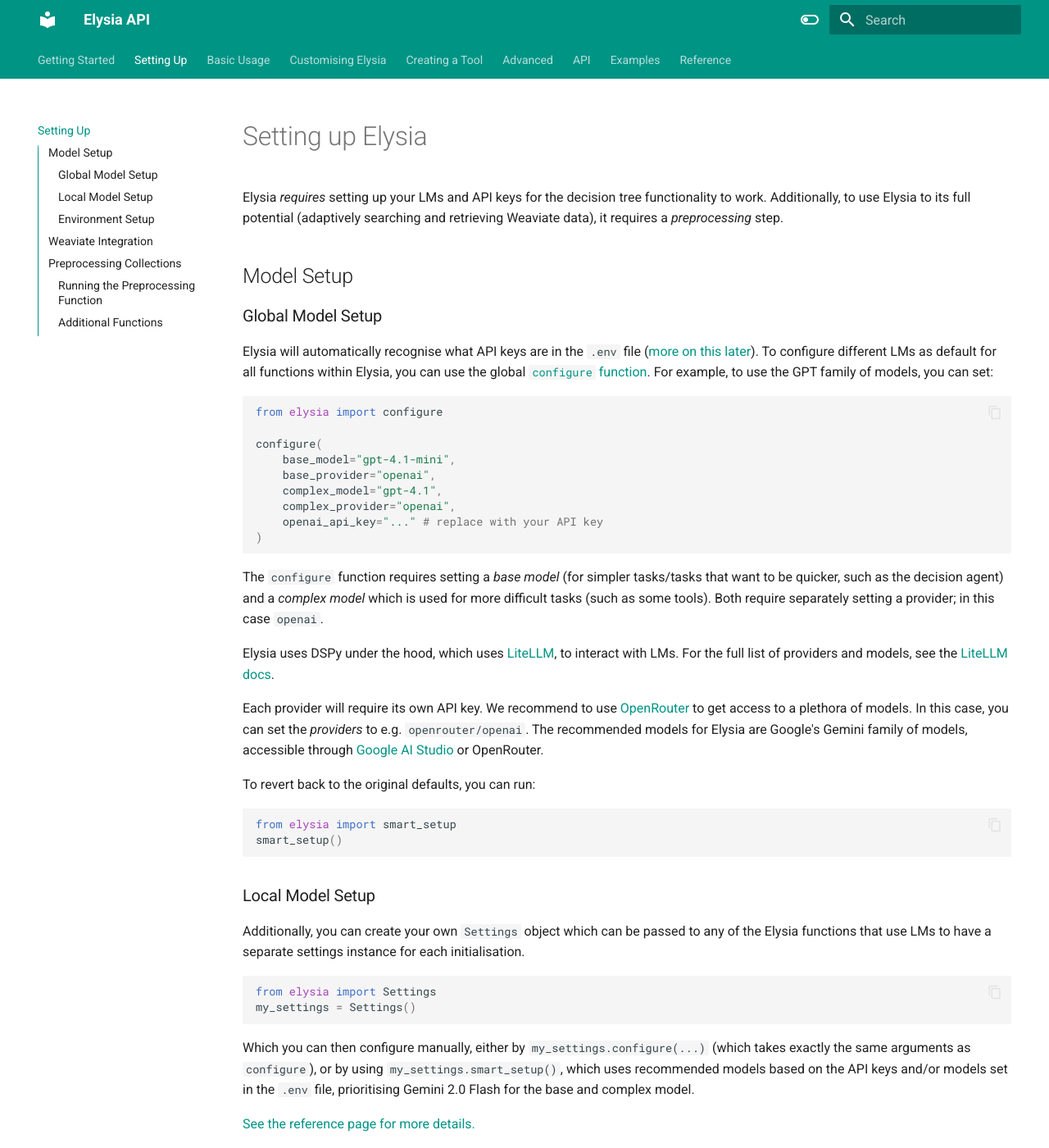
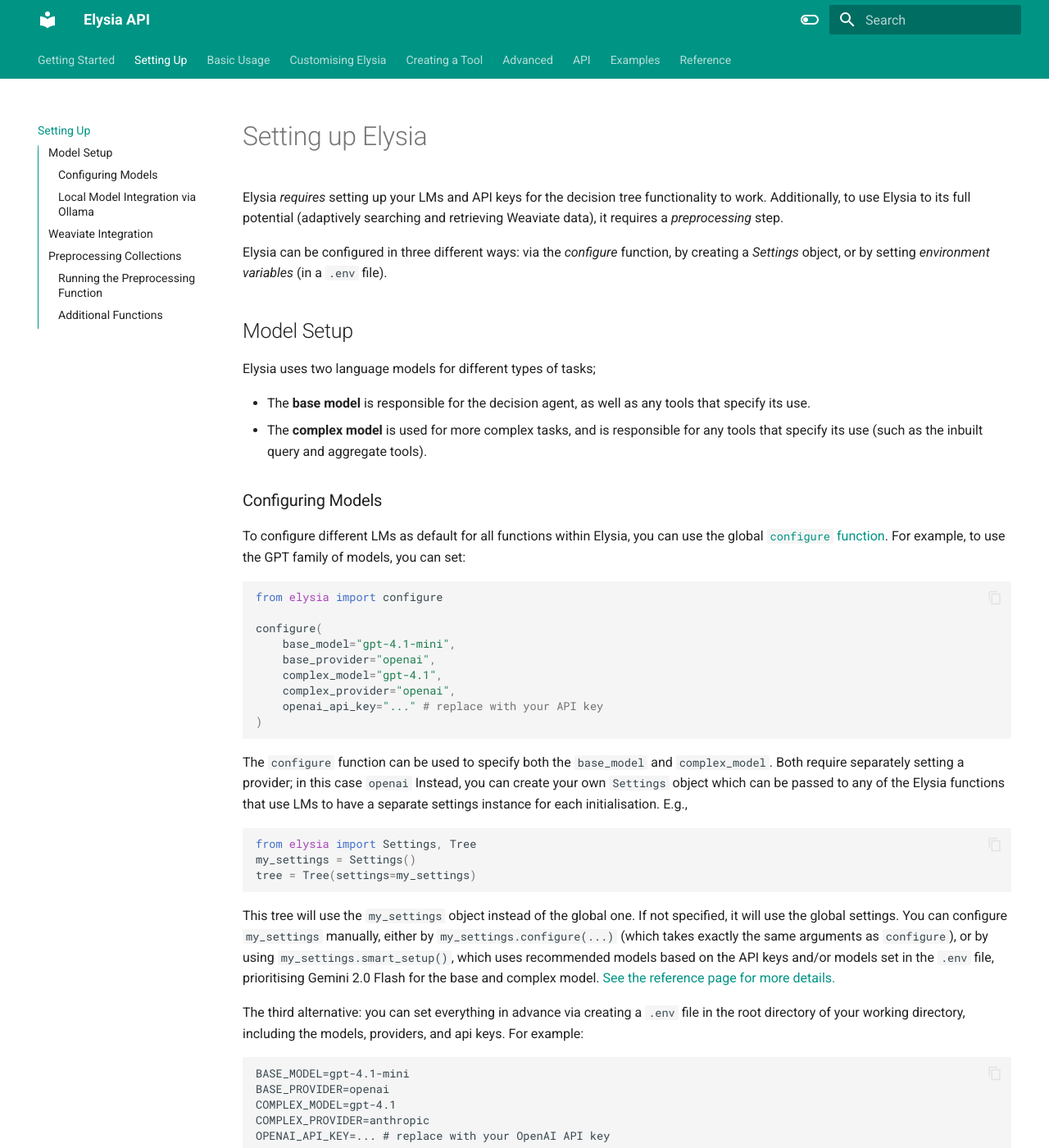
Before and after one commit to zhetai/elysia, an MkDocs documentation site: the page built from docs/setting_up.md, in a window 1280 px wide and 1400 px high. Shown: the whole window at 82% size. Built offline with MkDocs 1.6.1 and Material for MkDocs 9.7.7, drawn with Linux system fonts in a browser that asks for light colours; some of the changed text lies outside the part shown.

Commit message:
added local model stuff to docs

````diff
--- a/docs/setting_up.md
+++ b/docs/setting_up.md
@@ -3,11 +3,19 @@
 
 Elysia _requires_ setting up your LMs and API keys for the decision tree functionality to work. Additionally, to use Elysia to its full potential (adaptively searching and retrieving Weaviate data), it requires a _preprocessing_ step.
 
+Elysia can be configured in three different ways: via the _configure_ function, by creating a _Settings_ object, or by setting _environment variables_ (in a `.env` file).
+
 ## Model Setup
 
-### Global Model Setup
+Elysia uses two language models for different types of tasks;
 
-Elysia will automatically recognise what API keys are in the `.env` file ([more on this later](#environment-setup)). To configure different LMs as default for all functions within Elysia, you can use the global [`configure` function](Reference/Settings.md#elysia.config.configure). For example, to use the GPT family of models, you can set:
+* The **base model** is responsible for the decision agent, as well as any tools that specify its use.
+* The **complex model** is used for more complex tasks, and is responsible for any tools that specify its use (such as the inbuilt query and aggregate tools).
+
+
+### Configuring Models
+
+To configure different LMs as default for all functions within Elysia, you can use the global [`configure` function](Reference/Settings.md#elysia.config.configure). For example, to use the GPT family of models, you can set:
 
 ```python
 from elysia import configure
@@ -20,34 +28,16 @@
     openai_api_key="..." # replace with your API key
 )
 ```
-The `configure` function requires setting a _base model_ (for simpler tasks/tasks that want to be quicker, such as the decision agent) and a _complex model_ which is used for more difficult tasks (such as some tools). Both require separately setting a provider; in this case `openai`.
-
-Elysia uses DSPy under the hood, which uses [LiteLLM](https://www.litellm.ai/), to interact with LMs. For the full list of providers and models, see the [LiteLLM docs](https://docs.litellm.ai/docs/providers).
-
-Each provider will require its own API key. We recommend to use [OpenRouter](https://openrouter.ai/) to get access to a plethora of models. In this case, you can set the _providers_ to e.g. `openrouter/openai`. The recommended models for Elysia are Google's Gemini family of models, accessible through [Google AI Studio](https://aistudio.google.com/) or OpenRouter.
-
-To revert back to the original defaults, you can run:
-```python
-from elysia import smart_setup
-smart_setup()
-```
-
-### Local Model Setup
-
-Additionally, you can create your own `Settings` object which can be passed to any of the Elysia functions that use LMs to have a separate settings instance for each initialisation.
+The `configure` function can be used to specify both the `base_model` and `complex_model`. Both require separately setting a provider; in this case `openai` Instead, you can create your own `Settings` object which can be passed to any of the Elysia functions that use LMs to have a separate settings instance for each initialisation. E.g.,
 
 ```python
-from elysia import Settings
+from elysia import Settings, Tree
 my_settings = Settings()
+tree = Tree(settings=my_settings)
 ```
+This tree will use the `my_settings` object instead of the global one. If not specified, it will use the global settings. You can configure `my_settings` manually, either by `my_settings.configure(...)` (which takes exactly the same arguments as `configure`), or by using `my_settings.smart_setup()`, which uses recommended models based on the API keys and/or models set in the `.env` file, prioritising Gemini 2.0 Flash for the base and complex model. [See the reference page for more details.](Reference/Settings.md#elysia.config.Settings)
 
-Which you can then configure manually, either by `my_settings.configure(...)` (which takes exactly the same arguments as `configure`), or by using `my_settings.smart_setup()`, which uses recommended models based on the API keys and/or models set in the `.env` file, prioritising Gemini 2.0 Flash for the base and complex model.
-
-[See the reference page for more details.](Reference/Settings.md#elysia.config.Settings)
-
-### Environment Setup
-
-You can set everything in advance via creating a `.env` file in the root directory of your working directory, including the models, providers, and api keys. For example:
+The third alternative: you can set everything in advance via creating a `.env` file in the root directory of your working directory, including the models, providers, and api keys. For example:
 
 ```
 BASE_MODEL=gpt-4.1-mini
@@ -58,6 +48,32 @@
 ```
 
 Then, the global `settings` object will always use these values, and the `smart_setup()` or `my_settings.smart_setup()` (local settings object) will use these models and providers instead of the recommended ones.
+
+### Local Model Integration via Ollama
+
+First, make sure your Ollama server is running either via the Ollama app or `ollama run <model_name>`. E.g., `ollama run gpt-oss:20b`, which we'll use in this example. Within Python, you can configure your model API base to your Ollama api endpoint (default to `http://localhost:11434`) via the `model_api_base` parameter of `configure`.
+
+```python
+from elysia import configure
+configure(
+    base_provider="ollama",
+    complex_provider="ollama",
+    base_model="gpt-oss:20b",
+    complex_model="gpt-oss:20b",
+    model_api_base="http://localhost:11434",
+)
+```
+
+On the app side, this is configurable via the `MODEL_API_BASE` parameter in the Settings. Set both of your providers to `ollama`, and your base and complex model to whatever model you are currently hosting, and this should work out-of-the-box.
+
+Warning: Elysia uses a *long context*, quite long context, due to the nature of the collection schemas, environment and more being included in every prompt. So these models will run quite slowly. However, on the backend, you can configure this to be faster by disabling connection to your Weaviate cluster, if applicable, by removing your weaviate api key and url. Also, there is an optional setting
+```python
+settings.configure(
+	base_use_reasoning=False,
+	complex_use_reasoning=False
+)
+```
+which will remove chain of thought prompting for the base and complex model, respectively. Use this with caution though, as it will degrade accuracy significantly. Additionally, some smaller models struggle with the complex nature of multiple outputs in DSPy and Elysia, so you might encounter some errors. In testing, the `gpt-oss` models work relatively well.
 
 ## Weaviate Integration
 
````
